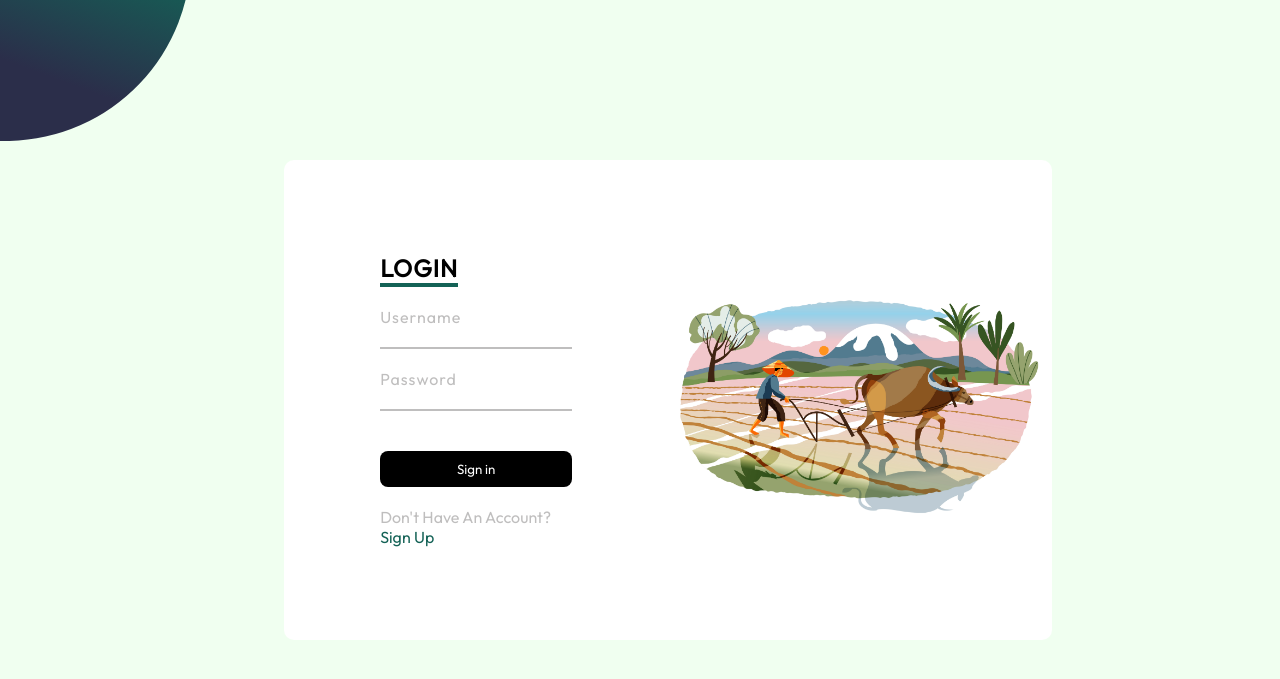
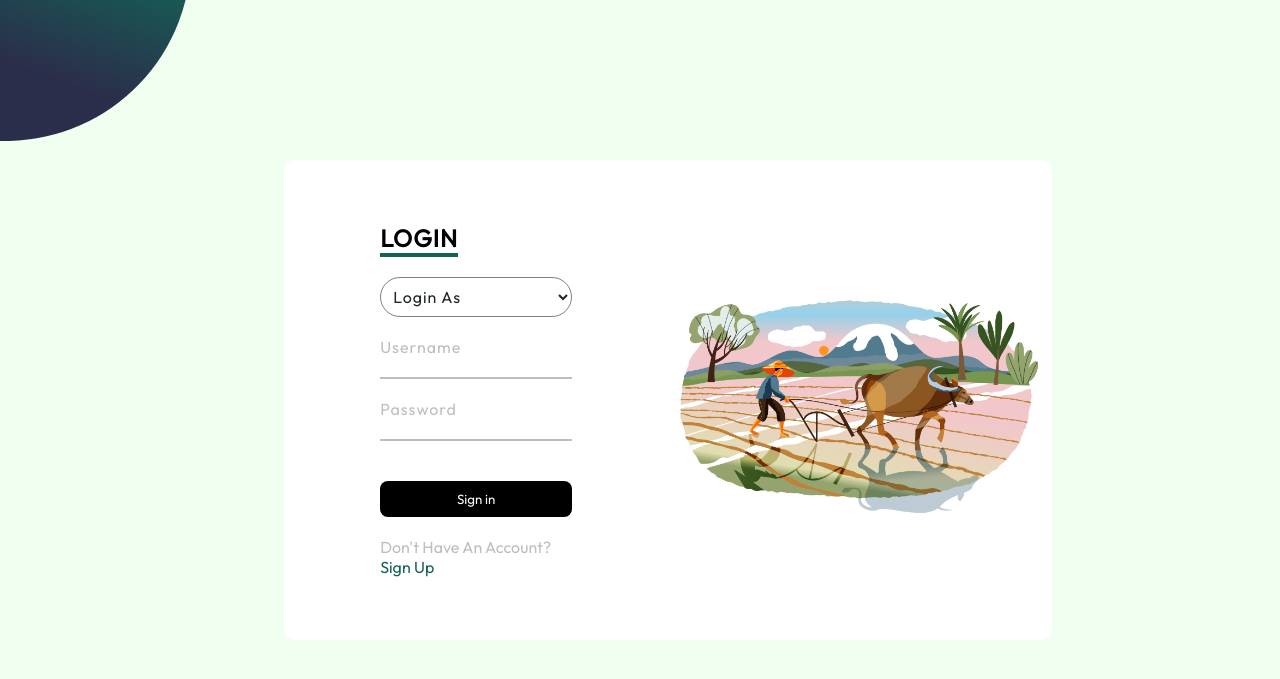
Before and after one commit to navaneeth2024/agrosphere.github.io, a PHP site: page /loginpage.html in a window 1280 px wide. Shown: the top 679 px of the page. Run offline with PHP 8.4, Linux system fonts and the light colour scheme.

Commit message:
admin added

```diff
--- a/css/loginpage.css
+++ b/css/loginpage.css
@@ -70,9 +70,21 @@ section .contentBox .formBox .inputBox input{
     border: none;
     font-size: 16px;
     letter-spacing: 1px;
-    color: #607d8b;
+    color: #1e2529;
     background: transparent;
     border-bottom: 2px solid #bfbebe;
+}
+section .contentBox .formBox .inputBox select{
+    width:100%;
+    outline: none;
+    font-weight: 400;
+    border: 1px solid grey;
+    font-size: 16px;
+    letter-spacing: 1px;
+    color: #1e2529;
+    padding: .5rem;
+    border-radius: 100rem;
+    background: transparent;
 }
 #inputBox{
     width:100%;
--- a/homepage.html
+++ b/homepage.html
@@ -5,6 +5,7 @@
     <meta http-equiv="X-UA-Compatible" content="IE=edge">
     <meta name="viewport" content="width=device-width, initial-scale=1.0">
     <title>Home Page</title>
+    <link rel="stylesheet" href="css/homepage.css">
     <style>
         a{
             text-decoration: none;
--- a/loginpage.html
+++ b/loginpage.html
@@ -24,6 +24,13 @@
                 <h2>Login</h2>
                 <form id="logform">
                     <div class="inputBox">
+                        <select name="" id="">
+                            <option selected>Login As</option>
+                            <option value="admin">Admin</option>
+                            <option value="user">User</option>
+                        </select>
+                    </div>
+                    <div class="inputBox">
                         <span>Username</span>
                         <input type="text" name="user" id="user">
                     </div>
```
Also changed, not shown: css/homepage.css (added), pics/classdiagram.jpg (added), pics/classdiagram.png (added), pics/image 6.png (added), pics/pic3blur.jpg (added), pics/pic5.jpg (added), pics/usecasediagram.jpg (added), pics/usecasediagram.png (added), 1 other file.
